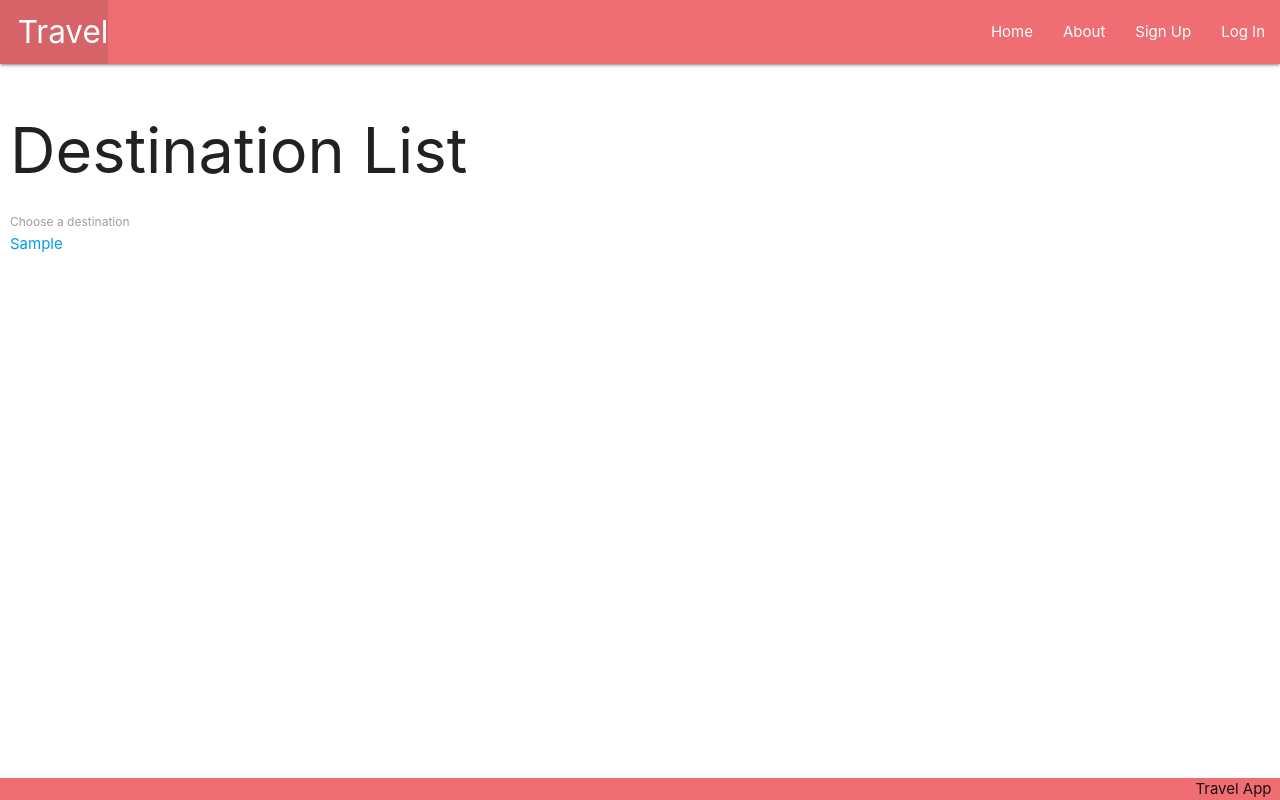
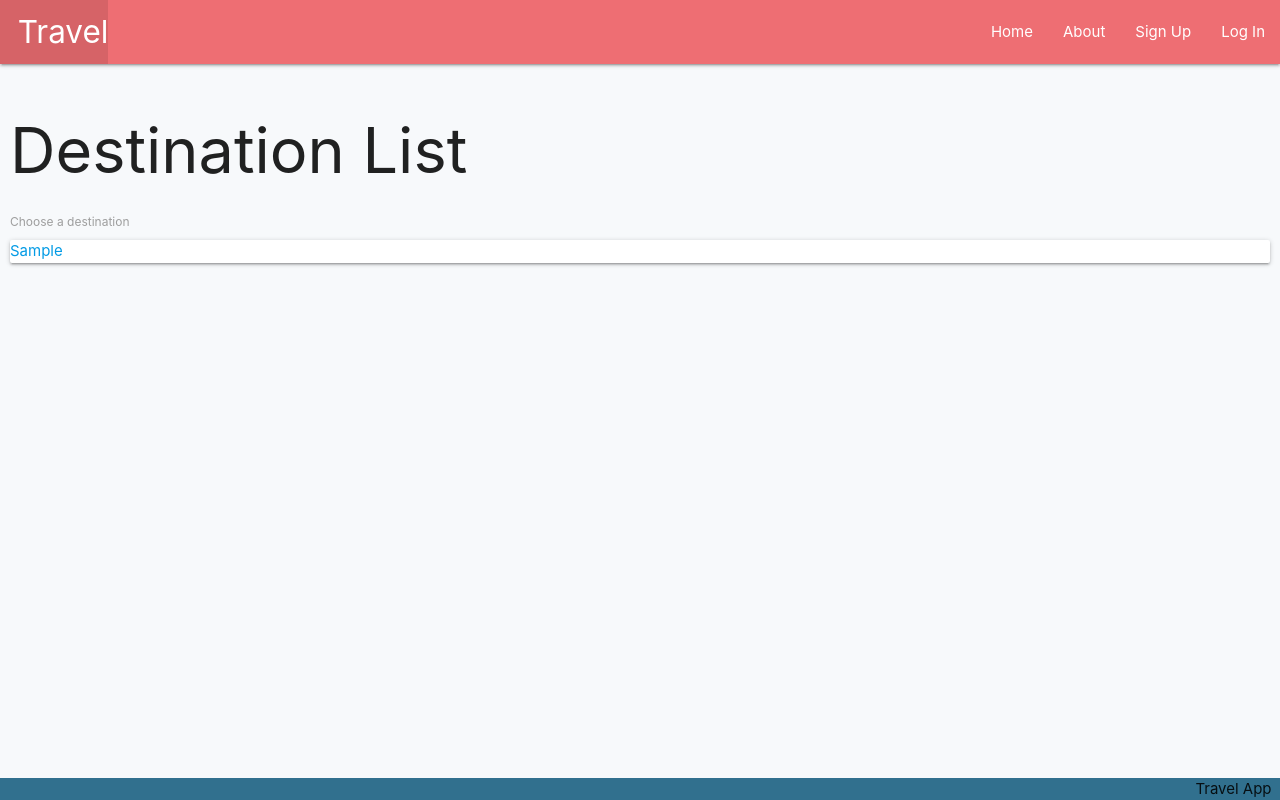
Before and after one commit to max811811/travel-app, a Django app: page /destinations/ in a window 1280 px wide. Run offline with Django 4.2, Linux system fonts and the light colour scheme; tables that the repository leaves empty hold one stand-in row (values such as "Sample post").

Commit message:
css updates

```diff
--- a/main_app/static/css/style.css
+++ b/main_app/static/css/style.css
@@ -2,11 +2,16 @@
 	display: flex;
 	min-height: 100vh;
 	flex-direction: column;
+	background-color: #f7f9fb;
 }
 
 main {
 	flex: 1 0 auto;
 	margin: 10px;
+}
+
+.nav-wrapper {
+	background-color: #31708e !important;
 }
 
 .container {
@@ -20,5 +25,5 @@
 }
 
 footer {
-	background-color: #ee6e73;
+	background-color: #31708e;
 }
--- a/main_app/templates/destinations/index.html
+++ b/main_app/templates/destinations/index.html
@@ -5,7 +5,7 @@
 
 <label for="destinations">Choose a destination</label>
 {% for destination in destinations %}
-	<div>
+	<div class="card">
 		<a href="{% url 'detail' destination.id %}">{{ destination.city }}</a>
 	</div>
 {% endfor %}
```
